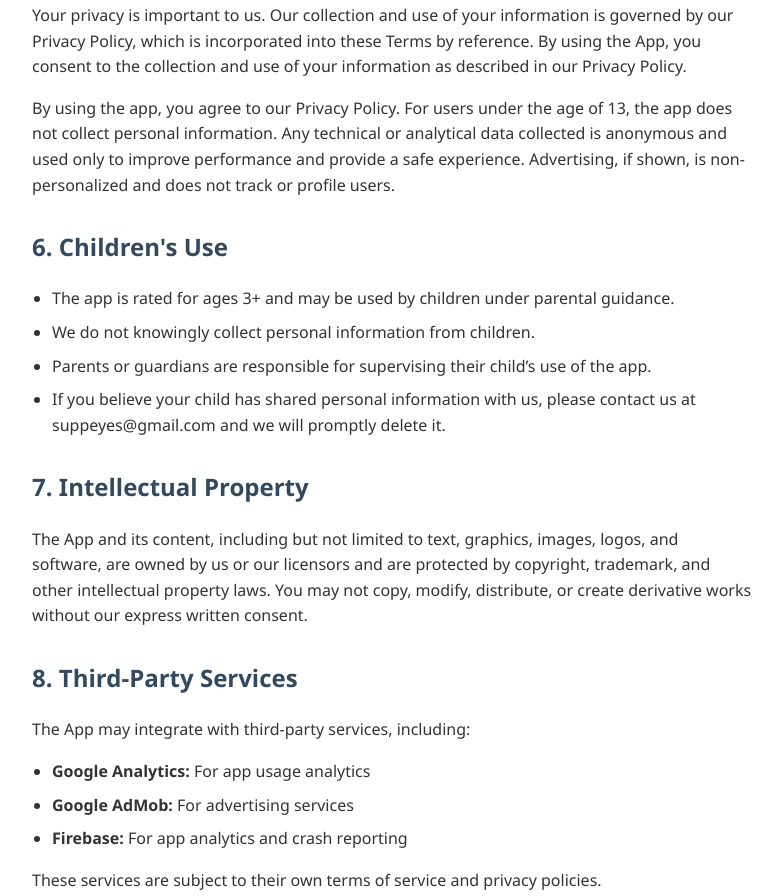
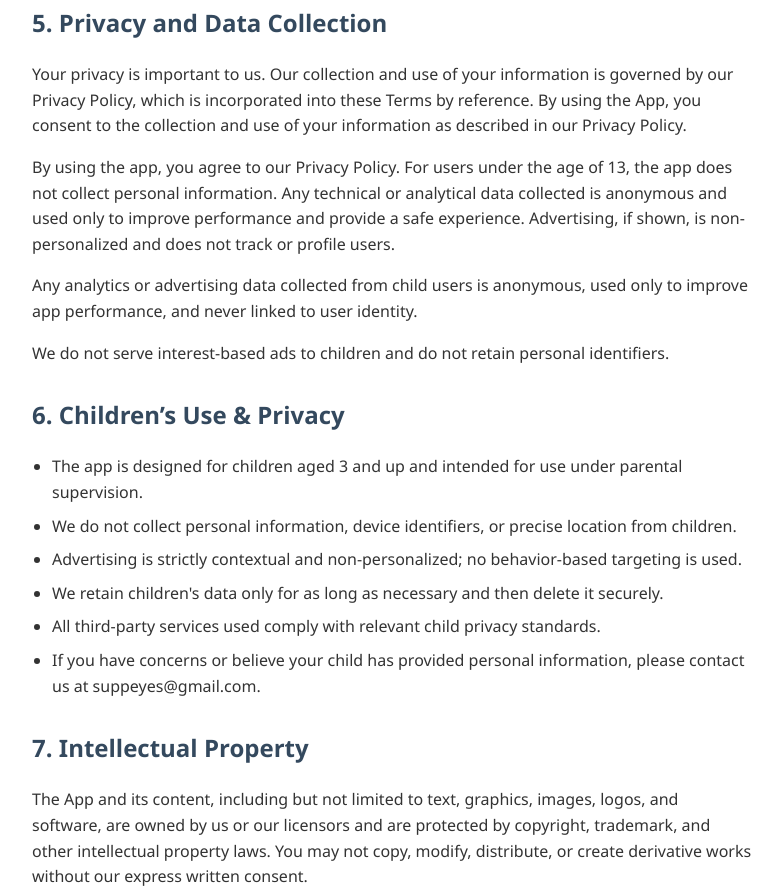
Before and after one commit to RsGinfo/RsGinfo.github.io, a plain HTML site: page terms.html in a window 1280 px wide. Shown: the part 1431-2327 px from the top of the page, without its empty margins (248-1030 px from the left). Drawn offline with Linux system fonts and the light colour scheme.

Commit message:
Update terms.html

```diff
--- a/terms.html
+++ b/terms.html
@@ -79,6 +79,7 @@
             <li>In-app advertisements</li>
             <li>Analytics and performance monitoring</li>
             <li>This app is designed to be family-friendly and suitable for users ages 3 and up, in accordance with the Google Play age rating.</li>
+            <li>The app is intended for children aged 3 and up, and complies with Google Play Families policy and COPPA.</li>
         </ul>
 
         <h2>3. User Accounts and Responsibilities</h2>
@@ -104,17 +105,18 @@
         <h2>5. Privacy and Data Collection</h2>
         <p>Your privacy is important to us. Our collection and use of your information is governed by our Privacy Policy, which is incorporated into these Terms by reference. By using the App, you consent to the collection and use of your information as described in our Privacy Policy.</p>
         <p>By using the app, you agree to our Privacy Policy. For users under the age of 13, the app does not collect personal information. Any technical or analytical data collected is anonymous and used only to improve performance and provide a safe experience. Advertising, if shown, is non-personalized and does not track or profile users.</p>
+        <p>Any analytics or advertising data collected from child users is anonymous, used only to improve app performance, and never linked to user identity.</p>
+        <p>We do not serve interest-based ads to children and do not retain personal identifiers.</p>
 
-        <h2>6. Children's Use</h2>
+        <h2>6. Children’s Use & Privacy</h2>
         <ul>
-            <li>The app is rated for ages 3+ and may be used by children under parental guidance.</li>
+        <li>The app is designed for children aged 3 and up and intended for use under parental supervision.</li>
+        <li>We do not collect personal information, device identifiers, or precise location from children.</li>
+        <li>Advertising is strictly contextual and non-personalized; no behavior-based targeting is used.</li>
+        <li>We retain children's data only for as long as necessary and then delete it securely.</li>
+        <li>All third-party services used comply with relevant child privacy standards.</li>
+        <li>If you have concerns or believe your child has provided personal information, please contact us at suppeyes@gmail.com.</li>
 
-            <li>We do not knowingly collect personal information from children.</li>
-
-            <li>Parents or guardians are responsible for supervising their child’s use of the app.</li>
-
-            <li>If you believe your child has shared personal information with us, please contact us at suppeyes@gmail.com
-             and we will promptly delete it.</li>
         </ul>
 
 
```
